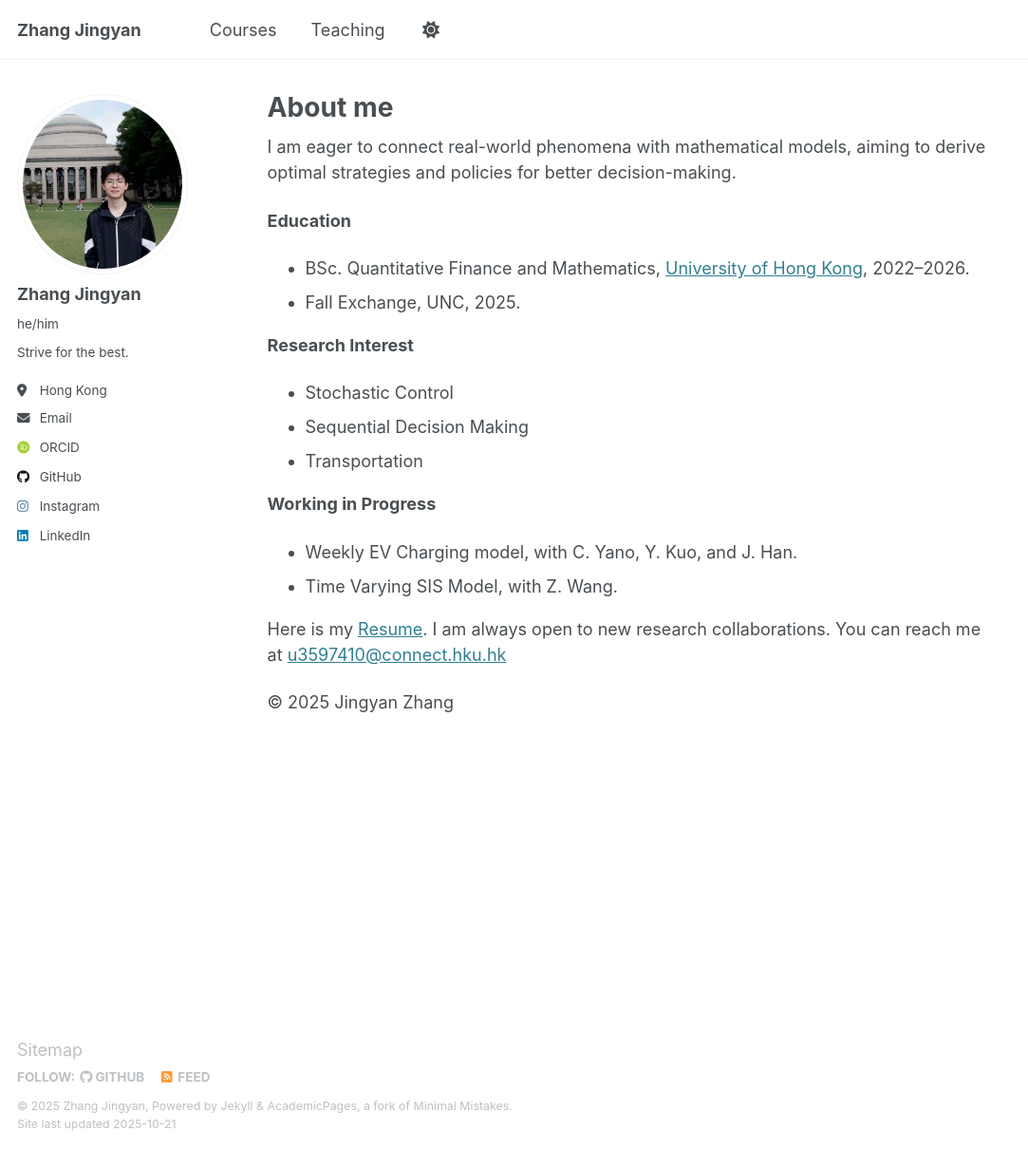
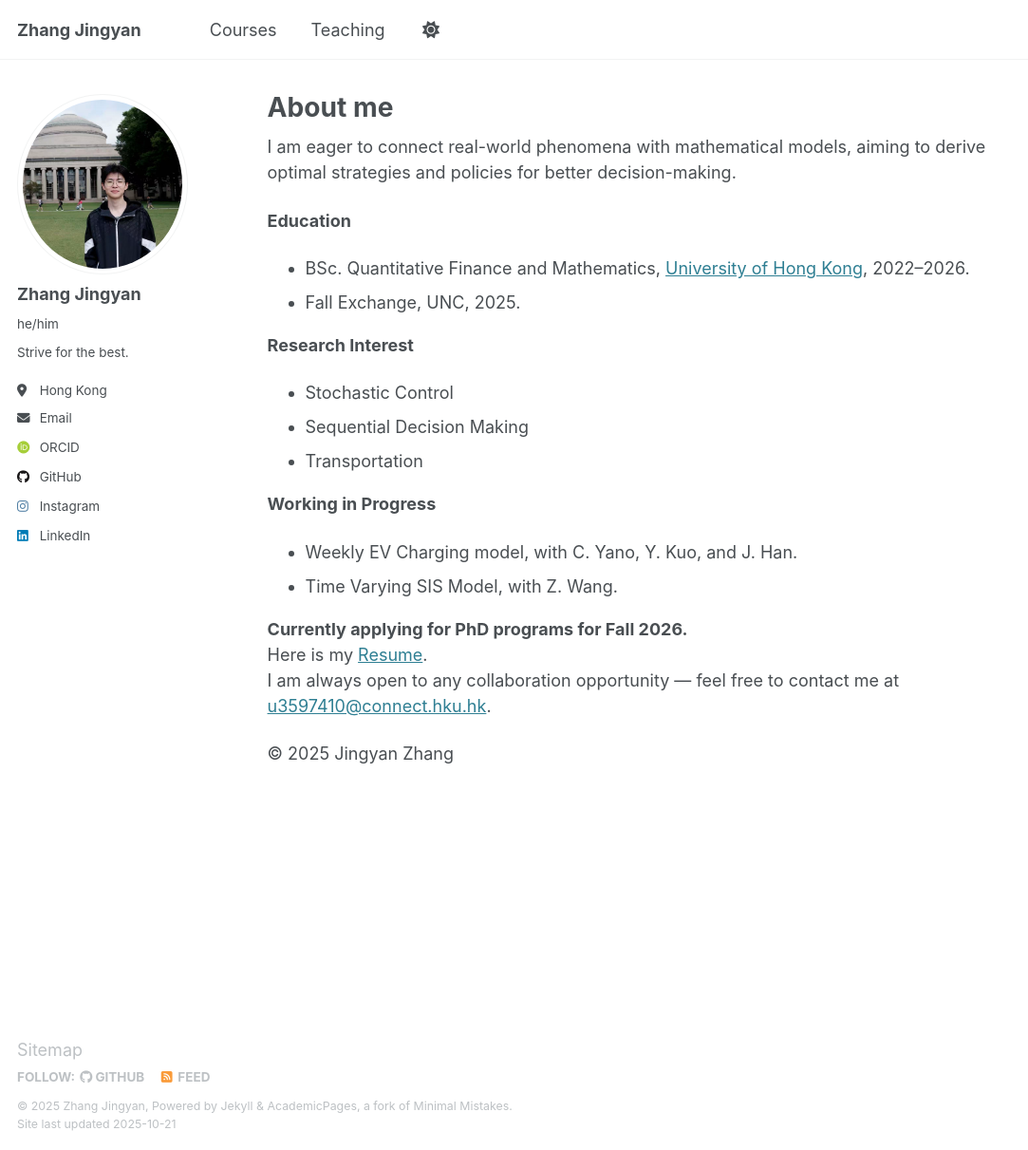
Before and after one commit to zjy-Felix/Felix, a Jekyll site: the page built from _pages/about.md, in a window 1280 px wide and 1211 px high. Shown: the whole window at 95% size, without its empty margins (0-1083 px from the left). Built offline with Jekyll 4.4.1, drawn with Linux system fonts in a browser that asks for light colours; some web fonts are replaced.

Commit message:
Update about.md

```diff
--- a/_pages/about.md
+++ b/_pages/about.md
@@ -22,8 +22,10 @@ I am eager to connect real-world phenomena with mathematical models, aiming to d
 - Weekly EV Charging model, with C. Yano, Y. Kuo, and J. Han.
 - Time Varying SIS Model, with Z. Wang.
 
-Here is my [Resume](/Felix/assets/Zhang_Jingyan_Resume_Application.pdf).  I am always open to new research collaborations. You can reach me at [u3597410@connect.hku.hk](mailto:u3597410@connect.hku.hk)
 
+**Currently applying for PhD programs for Fall 2026.**
+Here is my [Resume](/Felix/assets/Zhang_Jingyan_Resume_Application.pdf).
+I am always open to any collaboration opportunity — feel free to contact me at [u3597410@connect.hku.hk](mailto:u3597410@connect.hku.hk).
 
 <footer>
     <p>© 2025 Jingyan Zhang</p>
```
